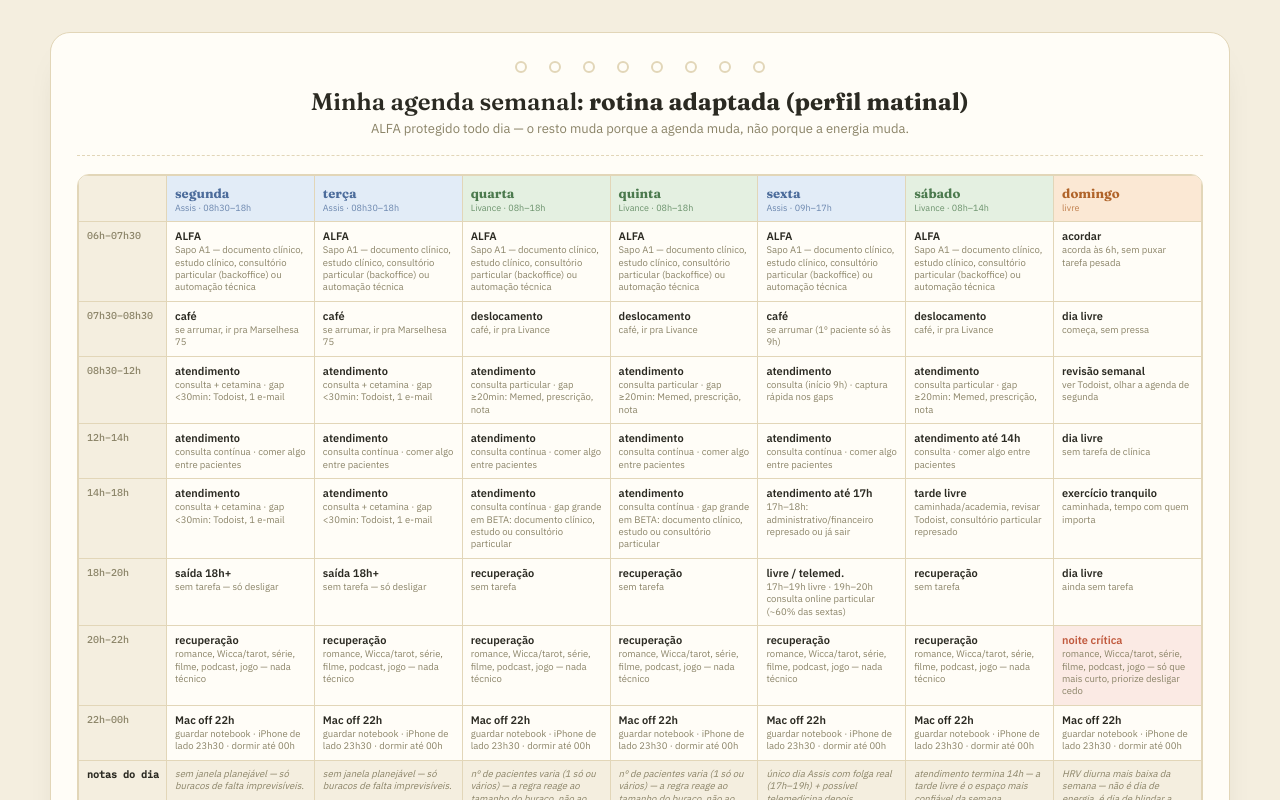
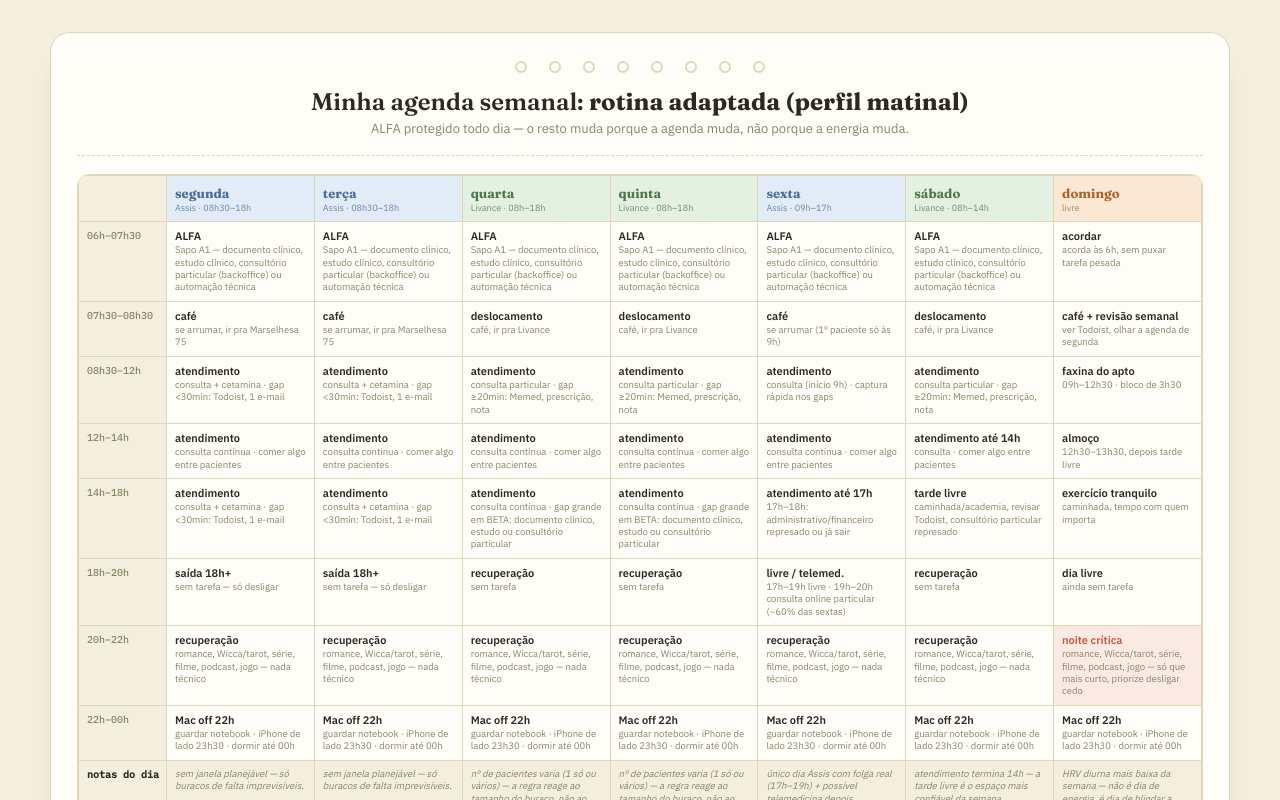
Before and after one commit to gagarciam/static-shares, a plain HTML site: page planner-semanal-matinal/index.html in a window 1280 px wide. Shown: the top 800 px of the page. Drawn offline with Linux system fonts and the light colour scheme.

Commit message:
Publish/update planner-semanal-matinal

```diff
--- a/planner-semanal-matinal/index.html
+++ b/planner-semanal-matinal/index.html
@@ -114,7 +114,7 @@ tr.notesrow td.cell{font-size:9.5px;color:var(--ink-muted);line-height:1.35;font
         <td class="cell"><b>deslocamento</b><span>café, ir pra Livance</span></td>
         <td class="cell"><b>café</b><span>se arrumar (1º paciente só às 9h)</span></td>
         <td class="cell"><b>deslocamento</b><span>café, ir pra Livance</span></td>
-        <td class="cell"><b>dia livre</b><span>começa, sem pressa</span></td>
+        <td class="cell"><b>café + revisão semanal</b><span>ver Todoist, olhar a agenda de segunda</span></td>
       </tr>
       <tr>
         <td class="rowlabel">08h30–12h</td>
@@ -124,7 +124,7 @@ tr.notesrow td.cell{font-size:9.5px;color:var(--ink-muted);line-height:1.35;font
         <td class="cell"><b>atendimento</b><span>consulta particular · gap ≥20min: Memed, prescrição, nota</span></td>
         <td class="cell"><b>atendimento</b><span>consulta (início 9h) · captura rápida nos gaps</span></td>
         <td class="cell"><b>atendimento</b><span>consulta particular · gap ≥20min: Memed, prescrição, nota</span></td>
-        <td class="cell"><b>revisão semanal</b><span>ver Todoist, olhar a agenda de segunda</span></td>
+        <td class="cell"><b>faxina do apto</b><span>09h–12h30 · bloco de 3h30</span></td>
       </tr>
       <tr>
         <td class="rowlabel">12h–14h</td>
@@ -134,7 +134,7 @@ tr.notesrow td.cell{font-size:9.5px;color:var(--ink-muted);line-height:1.35;font
         <td class="cell"><b>atendimento</b><span>consulta contínua · comer algo entre pacientes</span></td>
         <td class="cell"><b>atendimento</b><span>consulta contínua · comer algo entre pacientes</span></td>
         <td class="cell"><b>atendimento até 14h</b><span>consulta · comer algo entre pacientes</span></td>
-        <td class="cell"><b>dia livre</b><span>sem tarefa de clínica</span></td>
+        <td class="cell"><b>almoço</b><span>12h30–13h30, depois tarde livre</span></td>
       </tr>
       <tr>
         <td class="rowlabel">14h–18h</td>
```
